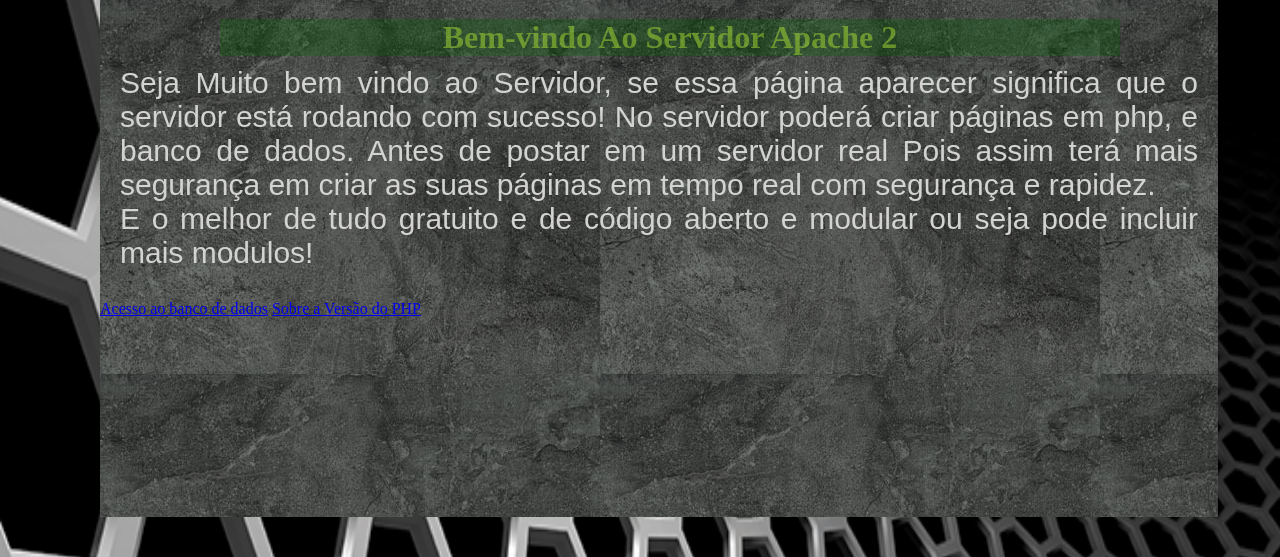
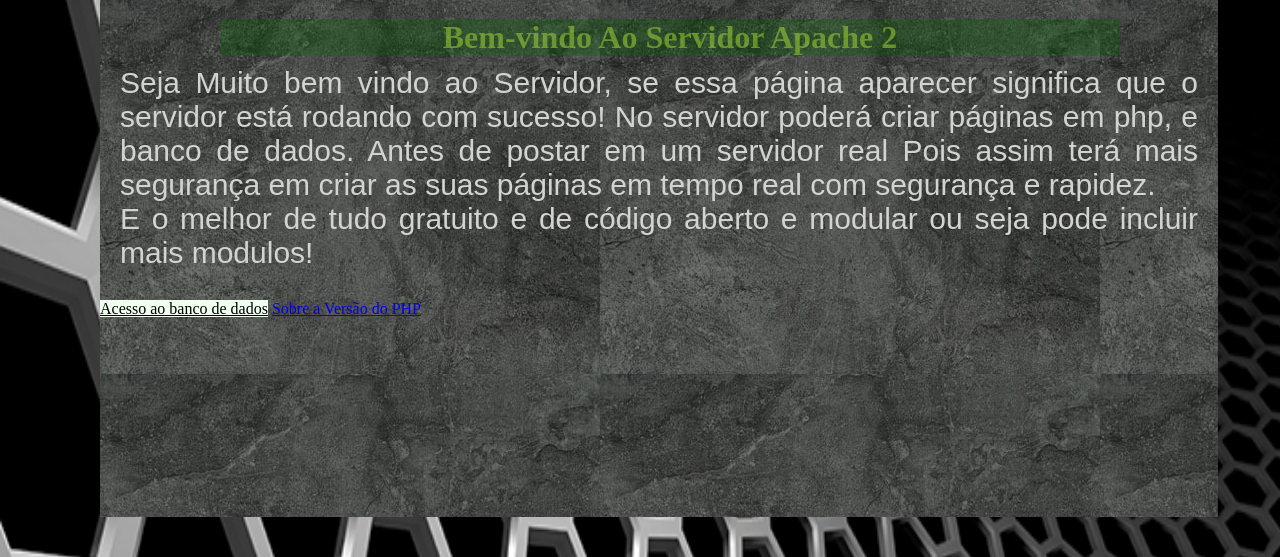
Before and after one commit to brpgit2023/www, a PHP site: page / in a window 1280 px wide. Shown: the part 31-588 px from the top of the page. Run offline with PHP 8.4, Linux system fonts and the light colour scheme.

Commit message:
Estilizando o modulo Dados

```diff
--- a/main.css
+++ b/main.css
@@ -60,6 +60,8 @@
     position: relative;
     left: ;
     top: ;
+    background-color: honeydew;
+    color: black;
 }
 #modulo_dados:hover
 {
```
